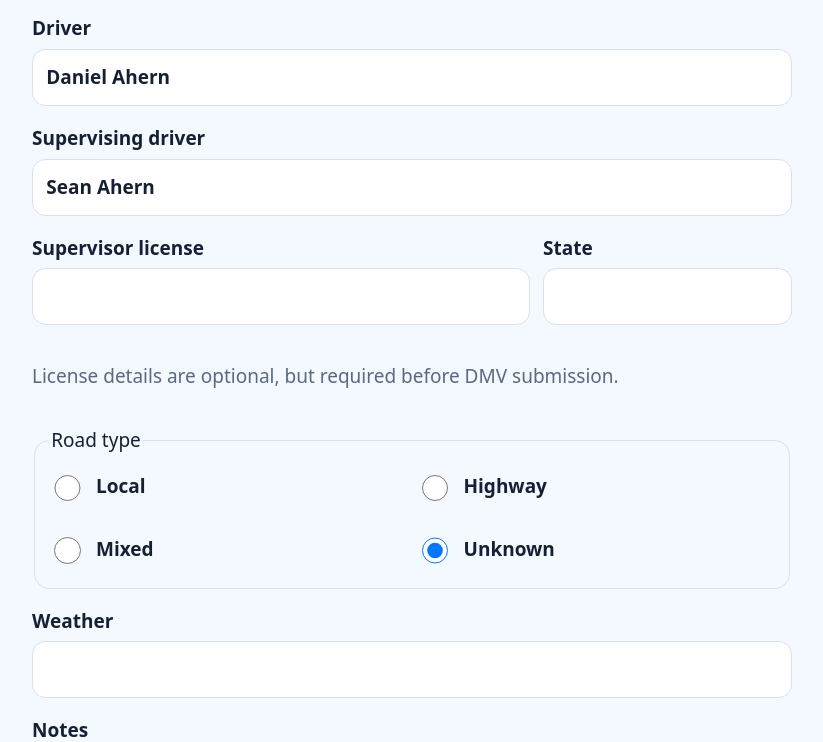
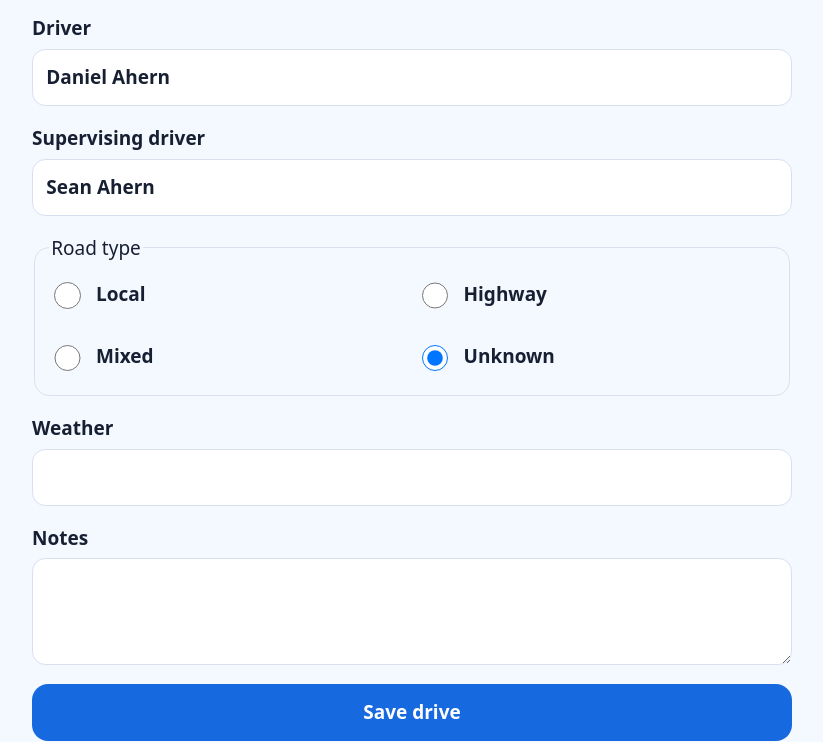
Before and after one commit to ahernsean/driving-record, a Python web app: template driving_log/templates/drive_form.html in a window 1280 px wide. Shown: the part 525-1267 px from the top of the page, without its empty margins (228-1051 px from the left). Run offline with Jinja, Linux system fonts and the light colour scheme; the template is opened without the code that fills it, so the values that code supplies are empty.

Commit message:
simplify supervisor drive forms

```diff
--- a/driving_log/templates/drive_detail.html
+++ b/driving_log/templates/drive_detail.html
@@ -9,7 +9,6 @@
     <div><span>Road</span><strong>{{ drive.road_type }}</strong></div>
     <div><span>Weather</span><strong>{{ drive.weather or "—" }}</strong></div>
     <div><span>Supervisor</span><strong>{{ drive.supervisor_name or "Missing" }}</strong></div>
-    <div><span>Supervisor license</span><strong>{{ (drive.supervisor_dl_number ~ " " ~ drive.supervisor_dl_state) if drive.supervisor_dl_number else "Missing — add before DMV submission" }}</strong></div>
     <div><span>Source</span><strong>{{ drive.source }}</strong></div>
   </section>
   {% if warnings %}
--- a/driving_log/templates/drive_form.html
+++ b/driving_log/templates/drive_form.html
@@ -26,15 +26,6 @@
     <label>Supervising driver
       <input name="supervisor_name" value="{{ drive.supervisor_name if drive and drive.supervisor_name else 'Sean Ahern' }}">
     </label>
-    <div class="two-column">
-      <label>Supervisor license
-        <input name="supervisor_dl_number" autocomplete="off" value="{{ drive.supervisor_dl_number if drive and drive.supervisor_dl_number else '' }}">
-      </label>
-      <label>State
-        <input name="supervisor_dl_state" maxlength="2" value="{{ drive.supervisor_dl_state if drive and drive.supervisor_dl_state else '' }}">
-      </label>
-    </div>
-    <p class="field-note">License details are optional, but required before DMV submission.</p>
     <fieldset>
       <legend>Road type</legend>
       {% for kind in ("local", "highway", "mixed", "unknown") %}
--- a/driving_log/templates/live.html
+++ b/driving_log/templates/live.html
@@ -40,11 +40,6 @@
       <label>Weather<input name="weather"></label>
       <label>Notes<textarea name="notes" rows="3"></textarea></label>
       <label>Supervisor<input name="supervisor_name" value="{{ live.supervisor_name or 'Sean Ahern' }}"></label>
-      <div class="two-column">
-        <label>Supervisor license<input name="supervisor_dl_number" autocomplete="off"></label>
-        <label>State<input name="supervisor_dl_state" maxlength="2"></label>
-      </div>
-      <label class="choice"><input required type="checkbox" name="acknowledge_warnings" value="yes"> I reviewed the calculated totals and understand any corrected end time is checked again.</label>
       <button class="primary" type="submit">Save completed drive</button>
     </form>
     <div class="actions">
```
Also changed, not shown: driving_log/web.py (+4 -9 lines), tests/test_browser.py (+3 -0 lines), tests/test_web.py (+7 -1 lines).
